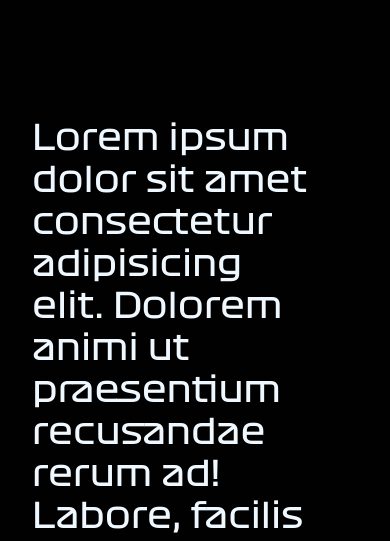
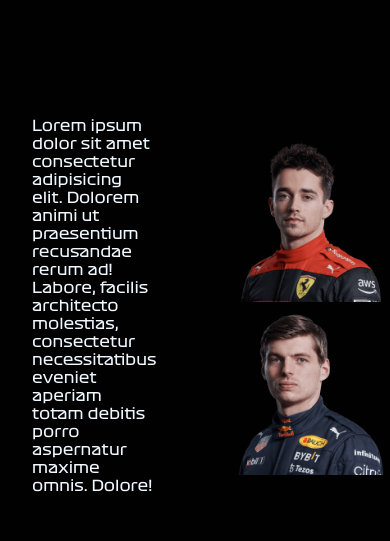
Before and after one commit to FacunMaldonado/Formula1, a plain HTML site: page index.html in a window 390 px wide. Shown: the part 1050-1591 px from the top of the page. Drawn offline with Linux system fonts and the light colour scheme.

Commit message:
home section 3

```diff
--- a/styles/styles.css
+++ b/styles/styles.css
@@ -292,11 +292,11 @@ main{
   grid-area: imagenLargada;
   transition: all .5s ease-in-out;
 }
-
+*/
 .imagenPilotos img {
   object-fit: cover;
-  width: 100%;
-} */
+  /* width: 100; */
+}
 
 .textPilotos{
   grid-area: textPilotos;
@@ -321,7 +321,7 @@ footer li{
 
 
 
-                            /* MEDIAS */
+                        /* MEDIAS */
 @media (max-width: 1375px){
   .textLargada p{
     width: 100%;
@@ -334,15 +334,26 @@ footer li{
     padding-top: 3rem;
   };
 
+  /* NO ME FUNCIONA ANASHEI */
+  /* .container3{
+    position: relative;
+    display: grid;
+    grid-template-columns: 1fr 1fr 1fr  ;
+    gap: 4rem;
+    grid-template-rows: 200px 1fr;
+    justify-items: center;
+    align-items: center;
+    grid-area:
+    "titulo titulo"
+    "imagenPilotos imagenPilotos"
+    "textPilotos textPilotos"
+  }; */
+
   .titulo h3{
     font-size: 3rem;
     color: white;
     padding: 30px 0;
   }
-
-  /* .titulo{
-    padding-top: 10rem;
-  } */
 
   .imagenLargada{
     padding: 2rem 0;
@@ -360,8 +371,6 @@ footer li{
 }
 
 @media (max-width: 768px) {
-
-
 
   .container2{
     grid-template-columns: 1fr;
@@ -383,6 +392,12 @@ footer li{
     font-size: 20px;
     }
 
+.imagenPilotos img {
+  width: 45vh;
+  }
+.textPilotos p{
+  font-size: 25px;
+  }
 
 }
 
@@ -396,13 +411,20 @@ footer li{
     display: none;;
   }
 
-   .videoPrincipalMovil{
+  .videoPrincipalMovil{
     display: inline-block;
   }
   .videoPrincipalMovil video {
     width: 100%;
     padding-top: 160px;
   }
+
+  .imagenPilotos img {
+    width: 35vh;
+    }
+  .textPilotos p{
+    font-size: 20px;
+    }
 }
 
 @media (max-width: 425px){
@@ -412,6 +434,13 @@ footer li{
     width: 100%;
     position: relative;
   }
+
+  .imagenPilotos img {
+    width: 20vh;
+    }
+  .textPilotos p{
+    font-size: 15px;
+    }
 }
 
 @media (max-width: 384px){
@@ -420,3 +449,12 @@ footer li{
     font-size: 15px;
     }
 }
+
+@media(max-width: 320px){
+  .imagenPilotos img {
+    width: 20vh;
+    }
+  .textPilotos p{
+    font-size: 10px;
+    }
+}
```
